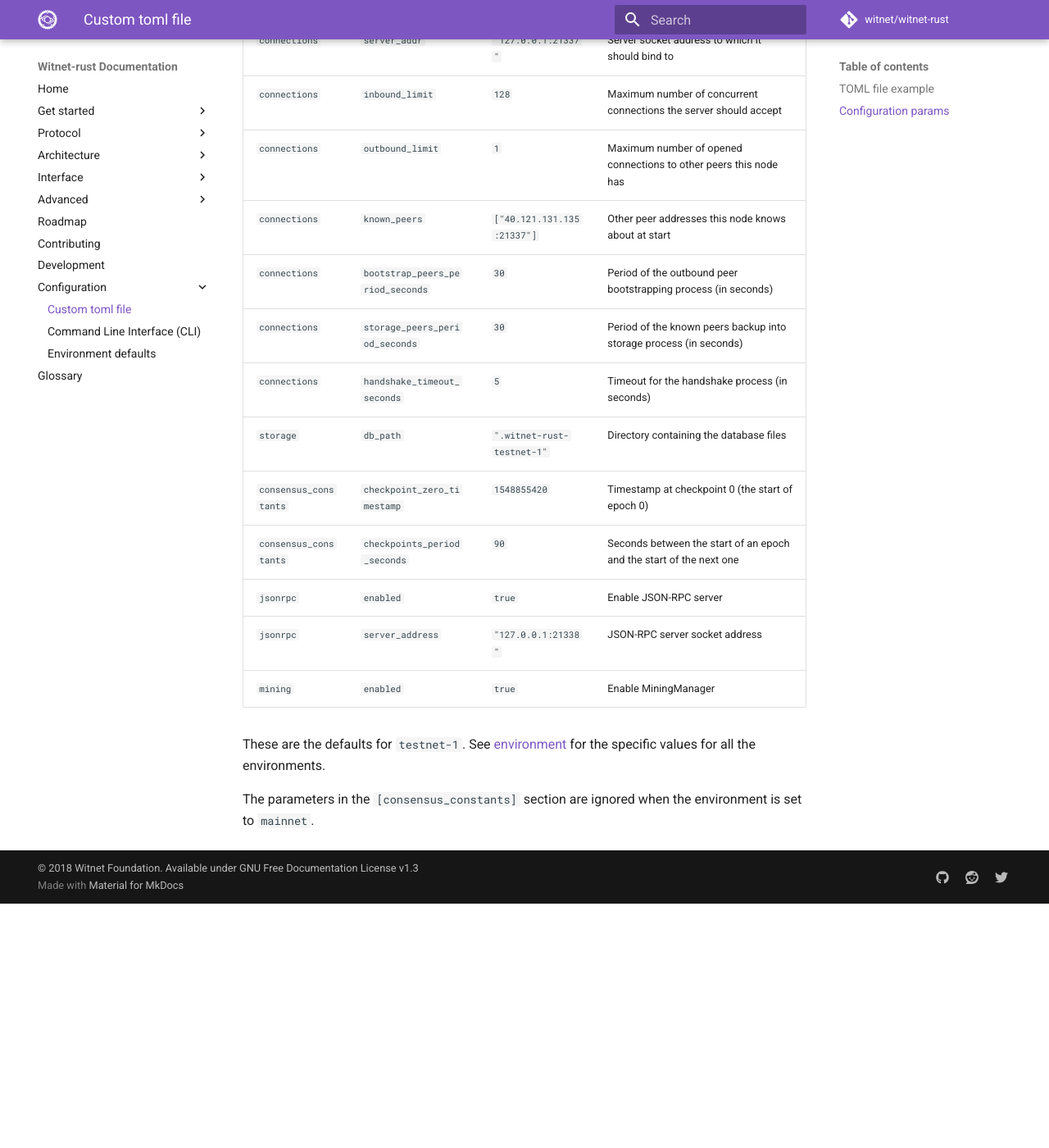
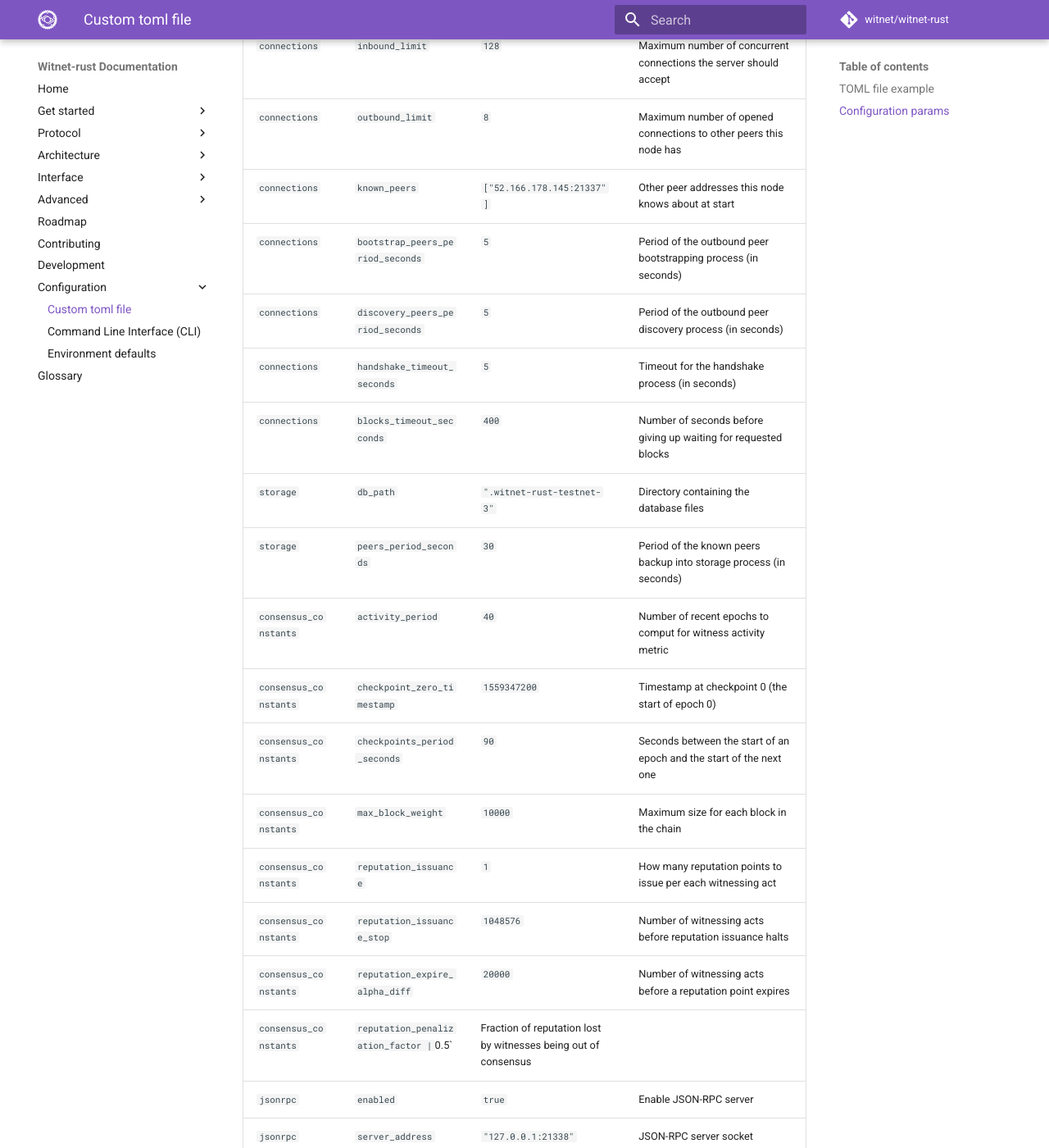
Before and after one commit to witnet/witnet-rust, an MkDocs documentation site: the page built from docs/configuration/toml-file.md, in a window 1280 px wide and 1400 px high, scrolled down 1020 px. Shown: the whole window at 82% size. Built offline with MkDocs 1.6.1 and Material for MkDocs 9.7.7, drawn with Linux system fonts in a browser that asks for light colours; comment, search, counter and statistics services are not loaded; before the commit the page ends 2122 px from its top, so only the background shows below that; some of the changed text lies outside the part shown.

Commit message:
chore: upgrade consensus constants
Use 52.166.178.145 as bootstrap node

````diff
--- a/docs/configuration/toml-file.md
+++ b/docs/configuration/toml-file.md
@@ -5,13 +5,11 @@ A custom `witnet.toml` file can be used to configure parameters of the node. In
 ## TOML file example
 
 ``` toml
-environment = "testnet-1" # or "mainnet"
-
 [connections] # section for connections-related params
 server_addr = "127.0.0.1:1234"
 inbound_limit = 128
 outbound_limit = 1
-known_peers = ["40.121.131.135:21337"]
+known_peers = ["52.166.178.145:21337"]
 bootstrap_peers_period_seconds = 30
 storage_peers_period_seconds = 30
 handshake_timeout_seconds = 5
@@ -35,23 +33,31 @@ enabled = true
 
 ## Configuration params
 
-| Section               | Param                            | Default Value in testnet-1 | Description                                                         |
+| Section               | Param                            | Default Value              | Description                                                         |
 |-----------------------|----------------------------------|----------------------------|---------------------------------------------------------------------|
 | `connections`         | `server_addr`                    | `"127.0.0.1:21337"`        | Server socket address to which it should bind to                    |
 | `connections`         | `inbound_limit`                  | `128`                      | Maximum number of concurrent connections the server should accept   |
-| `connections`         | `outbound_limit`                 | `1`                        | Maximum number of opened connections to other peers this node has   |
-| `connections`         | `known_peers`                    | `["40.121.131.135:21337"]` | Other peer addresses this node knows about at start                 |
-| `connections`         | `bootstrap_peers_period_seconds` | `30`                       | Period of the outbound peer bootstrapping process (in seconds)      |
-| `connections`         | `storage_peers_period_seconds`   | `30`                       | Period of the known peers backup into storage process (in seconds)  |
+| `connections`         | `outbound_limit`                 | `8`                        | Maximum number of opened connections to other peers this node has   |
+| `connections`         | `known_peers`                    | `["52.166.178.145:21337"]` | Other peer addresses this node knows about at start                 |
+| `connections`         | `bootstrap_peers_period_seconds` | `5`                        | Period of the outbound peer bootstrapping process (in seconds)      |
+| `connections`         | `discovery_peers_period_seconds` | `5`                        | Period of the outbound peer discovery process (in seconds)          |
 | `connections`         | `handshake_timeout_seconds`      | `5`                        | Timeout for the handshake process (in seconds)                      |
-| `storage`             | `db_path`                        | `".witnet-rust-testnet-1"` | Directory containing the database files                             |
-| `consensus_constants` | `checkpoint_zero_timestamp`      | `1548855420`               | Timestamp at checkpoint 0 (the start of epoch 0)                    |
+| `connections`         | `blocks_timeout_secconds`        | `400`                      | Number of seconds before giving up waiting for requested blocks     |
+| `storage`             | `db_path`                        | `".witnet-rust-testnet-3"` | Directory containing the database files                             |
+| `storage`             | `peers_period_seconds`           | `30`                       | Period of the known peers backup into storage process (in seconds)  |
+| `consensus_constants` | `activity_period`                | `40`                       | Number of recent epochs to comput for witness activity metric       |
+| `consensus_constants` | `checkpoint_zero_timestamp`      | `1559347200`               | Timestamp at checkpoint 0 (the start of epoch 0)                    |
 | `consensus_constants` | `checkpoints_period_seconds`     | `90`                       | Seconds between the start of an epoch and the start of the next one |
+| `consensus_constants` | `max_block_weight`               | `10000`                    | Maximum size for each block in the chain                            |
+| `consensus_constants` | `reputation_issuance`            | `1`                        | How many reputation points to issue per each witnessing act         |
+| `consensus_constants` | `reputation_issuance_stop`       | `1048576`                  | Number of witnessing acts before reputation issuance halts          |
+| `consensus_constants` | `reputation_expire_alpha_diff`   | `20000`                    | Number of witnessing acts before a reputation point expires         |
+| `consensus_constants` | `reputation_penalization_factor  | `0.5`                      | Fraction of reputation lost by witnesses being out of consensus     |
 | `jsonrpc`             | `enabled`                        | `true`                     | Enable JSON-RPC server                                              |
 | `jsonrpc`             | `server_address`                 | `"127.0.0.1:21338"`        | JSON-RPC server socket address                                      |
 | `mining`              | `enabled`                        | `true`                     | Enable MiningManager                                                |
 
-These are the defaults for `testnet-1`.
+These are the defaults for `testnet-3`.
 See [environment][environment] for the specific values for all the environments.
 
 The parameters in the `[consensus_constants]` section are ignored when the
````
Also changed, not shown: docs/configuration/environment.md (+27 -15 lines), witnet.toml (+3 -27 lines), 3 other files.
